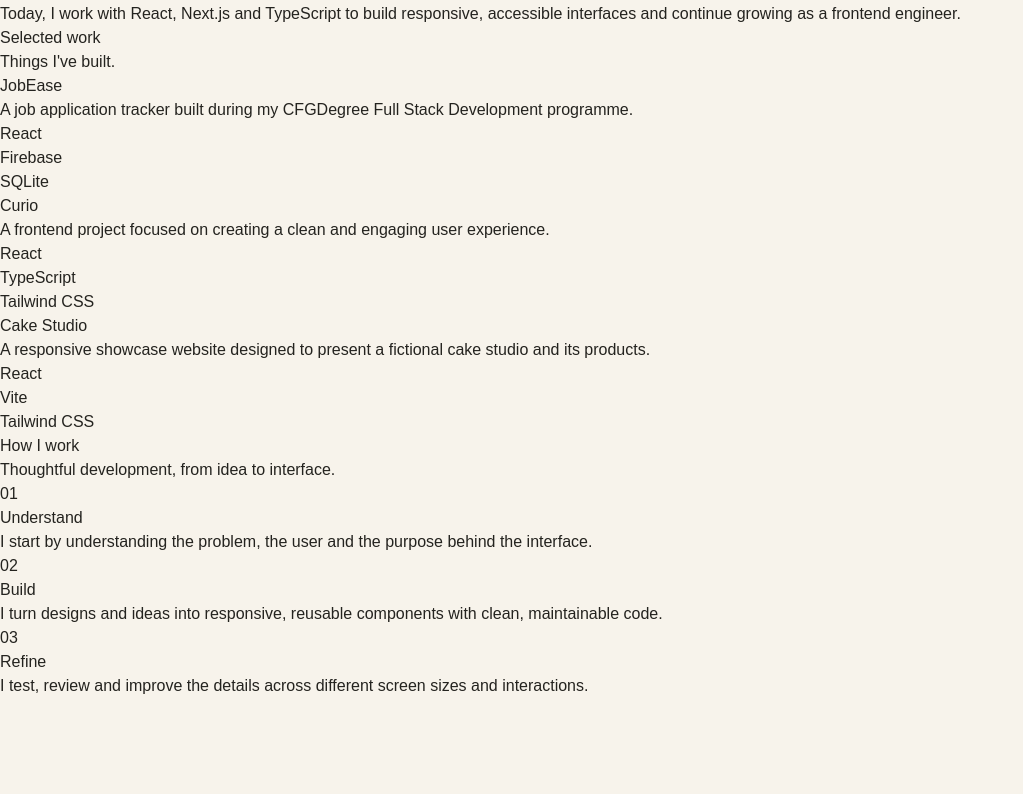
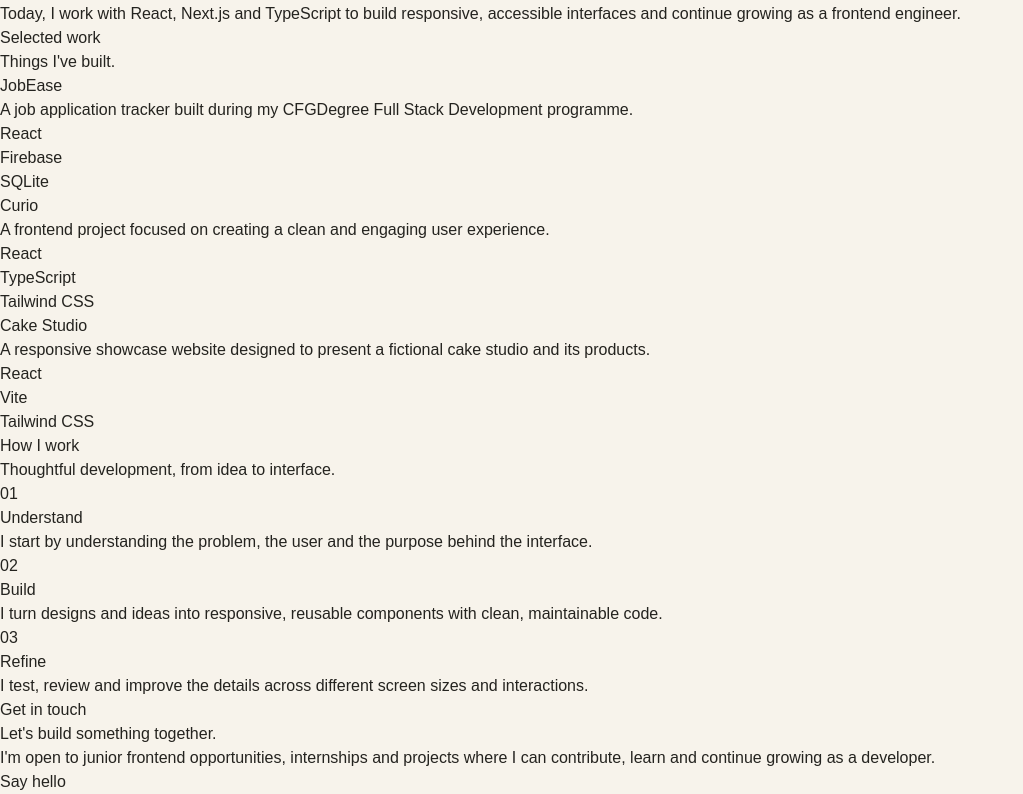
Before and after one commit to PrakrutiPareek/pp--portfolio, a Next.js app: page / in a window 1280 px wide. Shown: the part 238-1032 px from the top of the page, without its empty margins (0-1023 px from the left). Before the commit the page ends 936 px from the top, so only its background shows below. Built offline with nearby package versions, Linux system fonts and the light colour scheme.

Commit message:
feat: add contact section

```diff
--- /dev/null
+++ b/src/app/components/Contact.tsx
@@ -0,0 +1,16 @@
+export default function Contact() {
+  return (
+    <section id="contact">
+      <p>Get in touch</p>
+
+      <h2>Let&apos;s build something together.</h2>
+
+      <p>
+        I&apos;m open to junior frontend opportunities, internships and projects
+        where I can contribute, learn and continue growing as a developer.
+      </p>
+
+      <a href="mailto:prakruti.kapadia@gmail.com">Say hello</a>
+    </section>
+  );
+}
--- a/src/app/page.tsx
+++ b/src/app/page.tsx
@@ -3,6 +3,7 @@ import Journey from "./components/Journey";
 import Navbar from "./components/Navbar";
 import Work from "./components/Work";
 import Approach from "./components/Approach";
+import Contact from "./components/Contact";
 
 export default function Home() {
   return (
@@ -13,6 +14,7 @@ export default function Home() {
         <Journey />
         <Work />
         <Approach />
+        <Contact />
       </main>
     </>
   );
```
